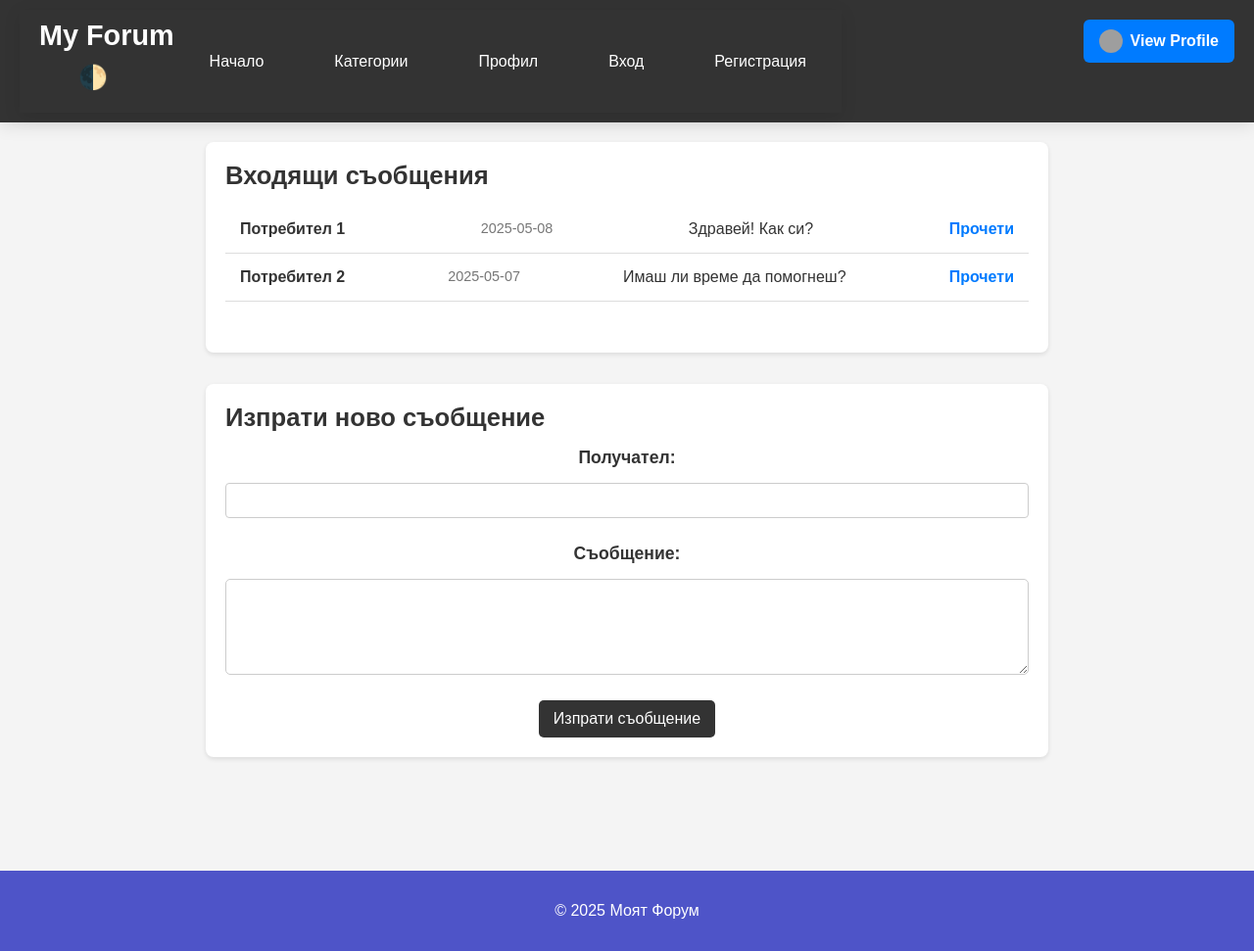
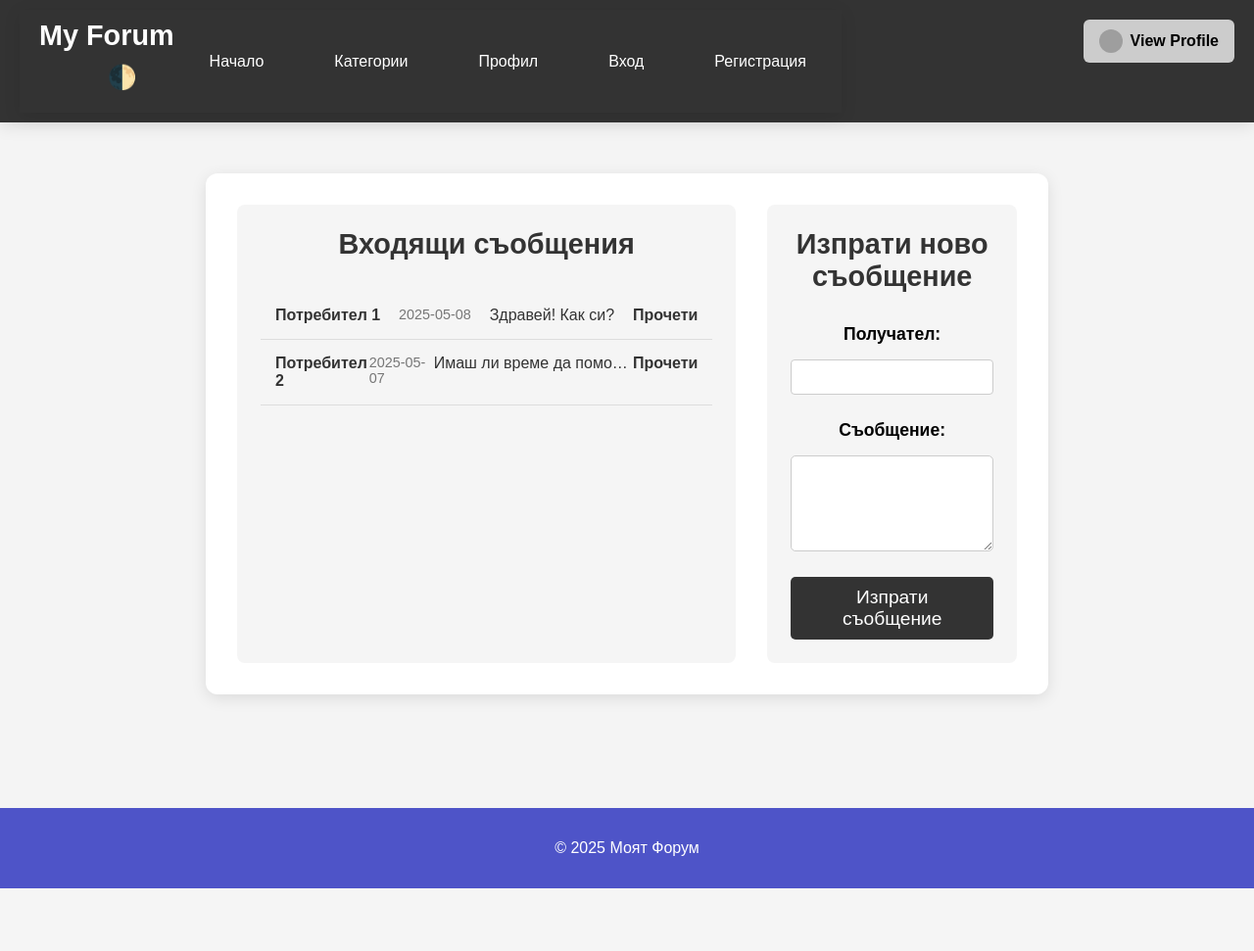
Before and after one commit to Forum-App-web-module/Forum-App, a Python web app: template templates/inbox.html in a window 1280 px wide. Shown: the whole page at 98% size. After the commit the page ends 907 px from the top, so only its background shows below. Run offline with Jinja, Linux system fonts and the light colour scheme; the template is opened without the code that fills it, so the values that code supplies are empty; grey boxes are pictures that could not be loaded.

Commit message:
frontend refactor

```diff
--- a/static/style2.css
+++ b/static/style2.css
@@ -565,17 +565,24 @@ h2 {
   color: #777;
 }
 
+/* Light Theme (default) */
 .message .message-preview {
   font-size: 1rem;
-  color: #333;
+  color: #333; /* Dark text for light mode */
   max-width: 60%;
   white-space: nowrap;
   overflow: hidden;
   text-overflow: ellipsis;
 }
 
+/* Dark Theme */
+body.dark .message .message-preview {
+  color: #ffffff; /* Light text for dark mode */
+}
+
+/* Light Theme (default) */
 .read-more {
-  color: #007BFF;
+  color: #333; /* Dark text for light background */
   text-decoration: none;
   font-weight: bold;
 }
@@ -591,6 +604,7 @@ h2 {
 
 .send-message-form label {
   margin-bottom: 5px;
+  color: #000; /* Dark text for light theme */
   font-weight: bold;
 }
 
@@ -600,6 +614,8 @@ h2 {
   border-radius: 5px;
   border: 1px solid #ccc;
   margin-bottom: 1rem;
+  background-color: #fff;
+  color: #000;
 }
 
 .send-message-form button {
@@ -623,8 +660,8 @@ h2 {
   align-items: center;
   gap: 8px;
   padding: 10px 16px;
-  background-color: #007bff;
-  color: white;
+  background-color: #ccc;
+  color: rgb(0, 0, 0);
   text-decoration: none;
   border-radius: 6px;
   font-weight: bold;
@@ -894,3 +945,117 @@ body.dark .block:hover {
 body.dark .unblock:hover {
   background-color: #27ae60;
 }
+.messages-grid {
+  display: grid;
+  grid-template-columns: 2fr 1fr; /* 2/3 and 1/3 */
+  gap: 2rem;
+  margin-top: 2rem;
+}
+
+@media (max-width: 768px) {
+  .messages-grid {
+    grid-template-columns: 1fr; /* Stack on small screens */
+  }
+}
+
+.inbox, .send-new {
+  background-color: #f5f5f5;
+  padding: 1.5rem;
+  border-radius: 8px;
+}
+
+/* Dark mode */
+body.dark .inbox,
+body.dark .send-new {
+  background-color: #222;
+  color: #fff;
+}
+
+/* Form Container Styling */
+.form-container {
+  max-width: 600px;
+  margin: 2rem auto;
+  padding: 2rem;
+  background-color: var(--bg-form, #f9f9f9);
+  border-radius: 8px;
+  box-shadow: 0 0 15px rgba(0, 0, 0, 0.1);
+  transition: background-color 0.3s ease;
+}
+
+body.dark .form-container {
+  background-color: #333;
+}
+
+h2 {
+  text-align: center;
+  font-size: 1.8rem;
+  margin-bottom: 2rem;
+  color: var(--text-color, #333);
+}
+
+body.dark h2 {
+  color: #fff;
+}
+
+/* Field Group Styles */
+.field-group {
+  margin-bottom: 1.5rem;
+}
+
+.field-group label {
+  display: block;
+  margin-bottom: 0.5rem;
+  font-weight: bold;
+  color: var(--text-color, #333);
+}
+
+body.dark .field-group label {
+  color: #fff;
+}
+
+.field-group input {
+  width: 100%;
+  padding: 12px;
+  border: 1px solid #ccc;
+  border-radius: 5px;
+  background-color: #fff;
+  color: #333;
+  font-size: 1rem;
+  transition: border-color 0.3s ease;
+}
+
+body.dark .field-group input {
+  background-color: #444;
+  color: #fff;
+  border-color: #555;
+}
+
+.field-group input:focus {
+  border-color: #4e92f5;
+  outline: none;
+}
+
+/* Button Styling */
+button {
+  width: 100%;
+  padding: 12px;
+  background-color: #333;
+  color: #fff;
+  border: none;
+  border-radius: 5px;
+  cursor: pointer;
+  font-size: 1.2rem;
+  transition: background-color 0.3s ease;
+}
+
+button:hover {
+  background-color: #555;
+}
+
+body.dark button {
+  background-color: #4e92f5;
+}
+
+body.dark button:hover {
+  background-color: #3578e5;
+}
--- a/templates/inbox.html
+++ b/templates/inbox.html
@@ -31,10 +31,10 @@
       </header>
 
     <main>
-        <section class="messages">
+<section class="messages-grid">
+  <!-- Inbox Section -->
+  <div class="inbox">
     <h2>Входящи съобщения</h2>
-
-            <!-- Списък с лични съобщения -->
     <div class="message-list">
       <div class="message">
         <span class="sender">Потребител 1</span>
@@ -48,12 +48,12 @@
         <p class="message-preview">Имаш ли време да помогнеш?</p>
         <a href="/message/2" class="read-more">Прочети</a>
       </div>
-            </section>
-            <section class="messages">
-                <!-- Добави още съобщения тук -->
+    </div>
+  </div>
+
+  <!-- Send New Message Section -->
+  <div class="send-new">
     <h2>Изпрати ново съобщение</h2>
-
-            <!-- Форма за ново съобщение -->
     <form action="/send-message" method="POST" class="send-message-form">
       <label for="recipient">Получател:</label>
       <input type="text" id="recipient" name="recipient" required>
@@ -63,6 +63,7 @@
 
       <button type="submit">Изпрати съобщение</button>
     </form>
+  </div>
 </section>
         </section>
     </main>
```
Also changed, not shown: other parts of static/style2.css (+44 -3 lines). Lines whose indentation alone changed are shown as unchanged.
